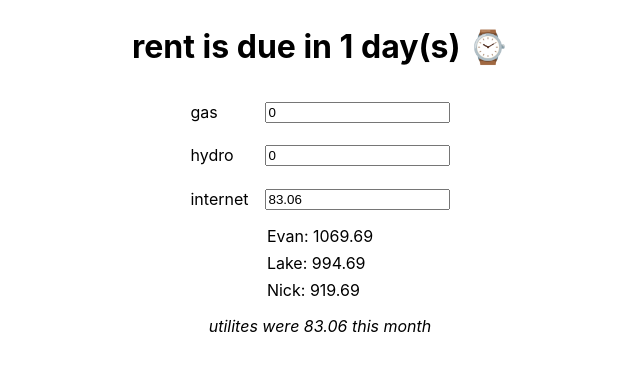
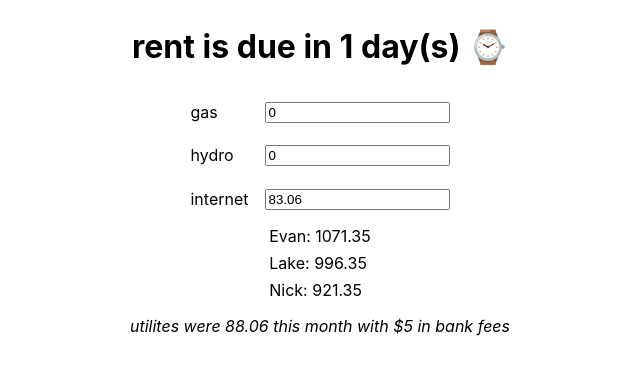
Before and after one commit to kysley/rent, a Svelte app: page / in a window 1280 px wide. Shown: the top 374 px of the page, without its empty margins (320-960 px from the left). Built offline with nearby package versions, Linux system fonts and the light colour scheme.

Commit message:
add bank fees

```diff
--- a/src/App.svelte
+++ b/src/App.svelte
@@ -7,7 +7,7 @@
   let costOfGas = 0;
   let costOfHydro = 0;
 
-  $: utilityCosts = costOfGas + costOfInternet + costOfHydro;
+  $: utilityCosts = costOfGas + costOfInternet + costOfHydro + 5;
 
   function calculateRent(costs: number) {
     return {
@@ -42,7 +42,7 @@
     <span>Nick: {rents.nick}</span>
   </div>
   <p style="font-style: italic;">
-    utilites were {utilityCosts} this month
+    utilites were {utilityCosts} this month with $5 in bank fees
   </p>
 </main>
 
```
